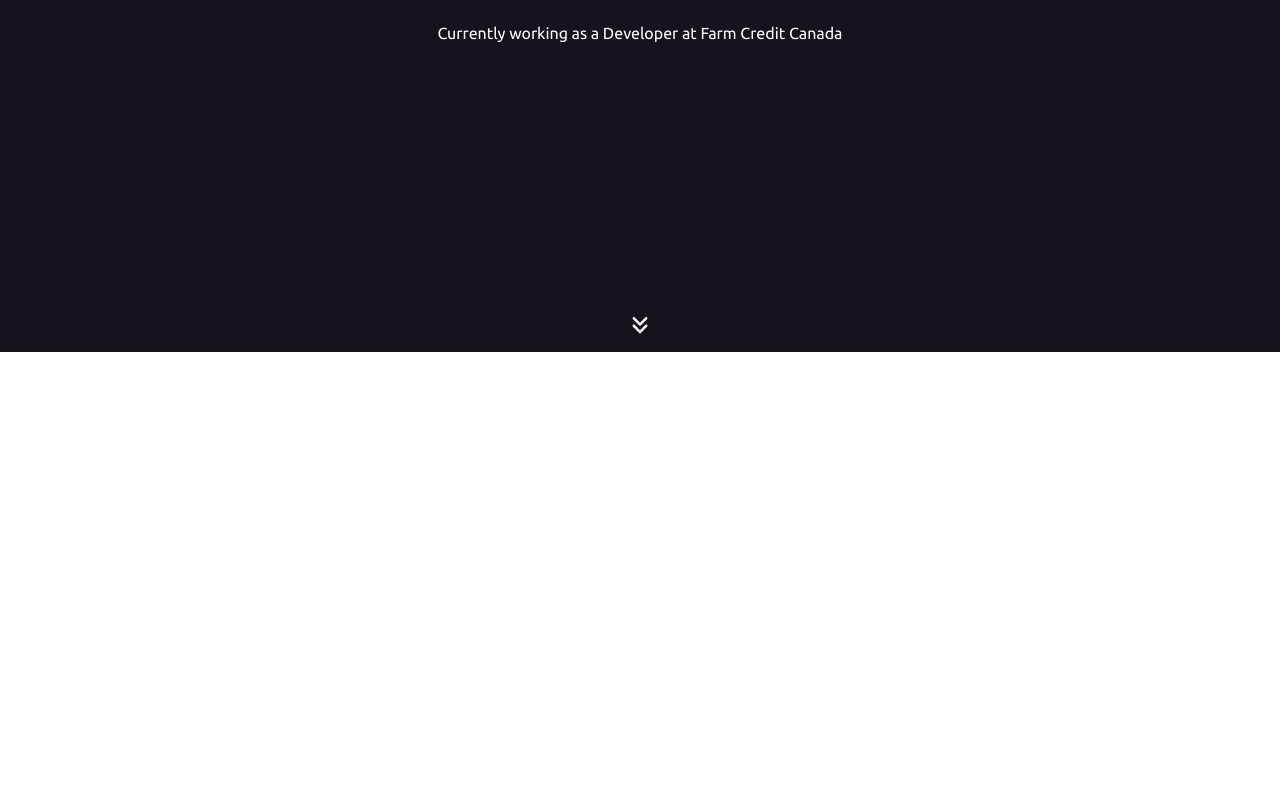
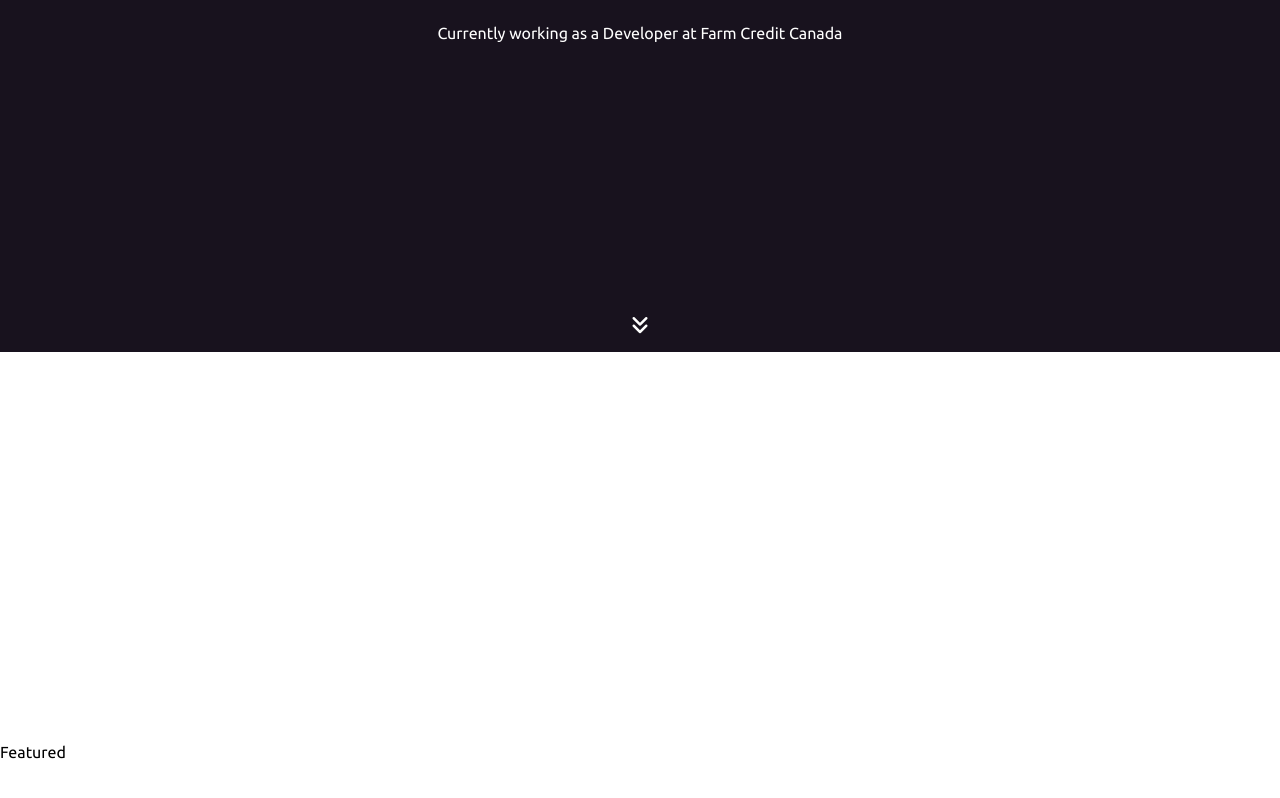
Before and after one commit to BenLeech/portfolio-website-v1, an Angular app in the folder portfolio-website/: page / in a window 1280 px wide. Shown: the part 448-1246 px from the top of the page. Before the commit the page ends 800 px from the top, so only its background shows below. Built offline with nearby package versions, Linux system fonts and the light colour scheme.

Commit message:
display navbar when scrolling down far enough

```diff
--- a/portfolio-website/src/app/app.module.ts
+++ b/portfolio-website/src/app/app.module.ts
@@ -16,7 +16,6 @@ import { HomeComponent } from './home/home.component';
   imports: [
     BrowserModule
   ],
-  providers: [],
   bootstrap: [AppComponent]
 })
 export class AppModule { }
--- a/portfolio-website/src/app/navbar/navbar.component.html
+++ b/portfolio-website/src/app/navbar/navbar.component.html
@@ -1,5 +1,5 @@
 <div class="navbar-wrapper">
-  <div class="navbar">
+  <div class="navbar" [ngClass]="{'stickyNav': showNav}">
     <div class="logo-container">
       Ben Leech
     </div>
--- a/portfolio-website/src/app/navbar/navbar.component.scss
+++ b/portfolio-website/src/app/navbar/navbar.component.scss
@@ -13,6 +13,7 @@
   display: flex;
   justify-content: space-between;
   align-items: center;
+  z-index: 99;
 }
 
 .nav-link{
@@ -54,6 +55,10 @@
   display: none;
 }
 
+.stickyNav{
+  background-color: $secondary-color;
+}
+
 @media (max-width: 780px){
   .navbar{
     background-color: $secondary-color;
--- a/portfolio-website/src/app/navbar/navbar.component.ts
+++ b/portfolio-website/src/app/navbar/navbar.component.ts
@@ -1,4 +1,4 @@
-import { Component, OnInit } from '@angular/core';
+import {Component, OnInit, HostListener} from '@angular/core';
 
 @Component({
   selector: 'app-navbar',
@@ -8,14 +8,19 @@ import { Component, OnInit } from '@angular/core';
 export class NavbarComponent implements OnInit {
 
   showDropdown: boolean = false;
-
-  constructor() { }
+  showNav: boolean = false;
 
   ngOnInit() {
+
   }
 
   toggleDropdown(){
     this.showDropdown = !this.showDropdown;
   }
 
+  @HostListener('window:scroll', ['$event'])
+  handleScrollEvent(){
+    this.showNav = (window.pageYOffset > (window.innerHeight * 0.75));
+  }
+
 }
--- a/portfolio-website/src/app/splash/splash.component.html
+++ b/portfolio-website/src/app/splash/splash.component.html
@@ -15,3 +15,6 @@
     <i class="fa fa-angle-double-down" aria-hidden="true"></i>
   </div>
 </div>
+<div class="featured-container">
+  Featured
+</div>
--- a/portfolio-website/src/app/splash/splash.component.scss
+++ b/portfolio-website/src/app/splash/splash.component.scss
@@ -48,6 +48,14 @@
   -webkit-animation-delay: 4s;
 }
 
+.featured-container{
+  background-color: $primary-text-color;
+  width: 100%;
+  height: 100%;
+  display: flex;
+  align-items: center;
+}
+
 @media (max-height: 400px){
   .down-arrow{
     display: none;
```
